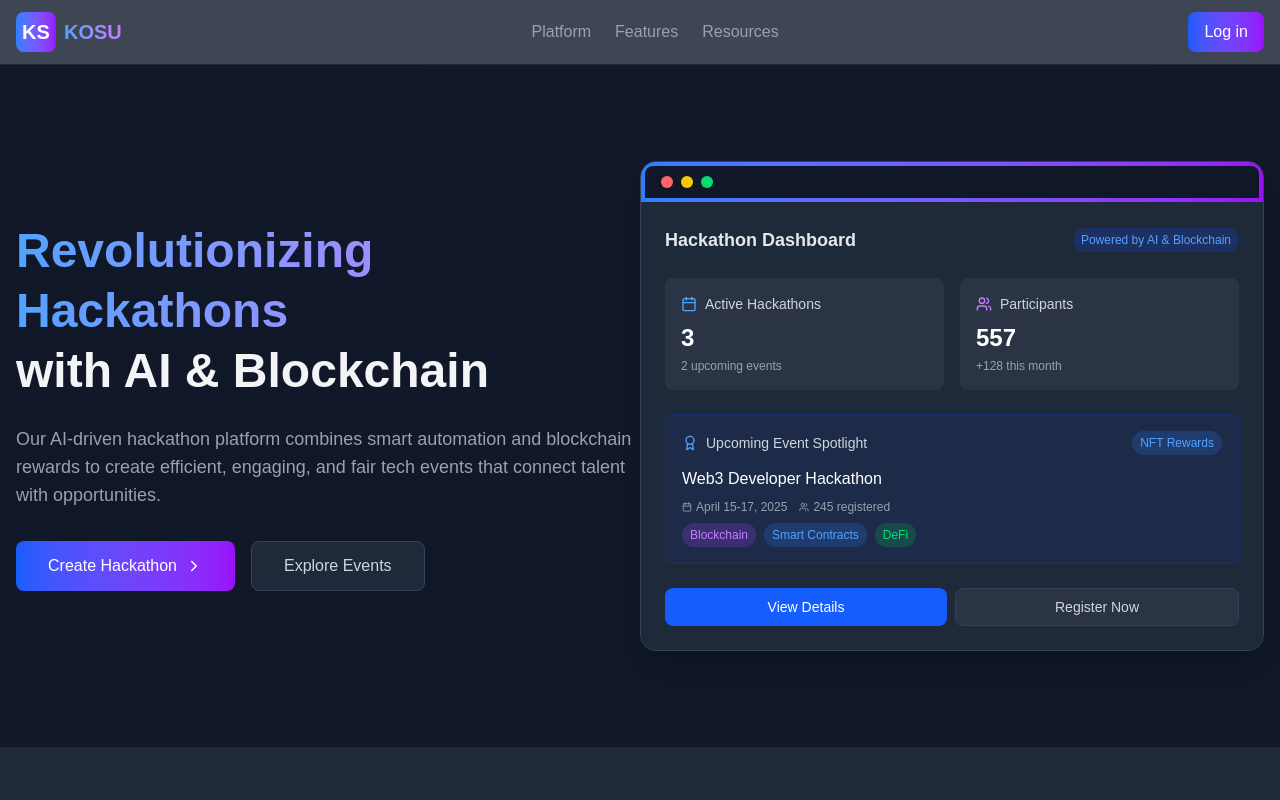
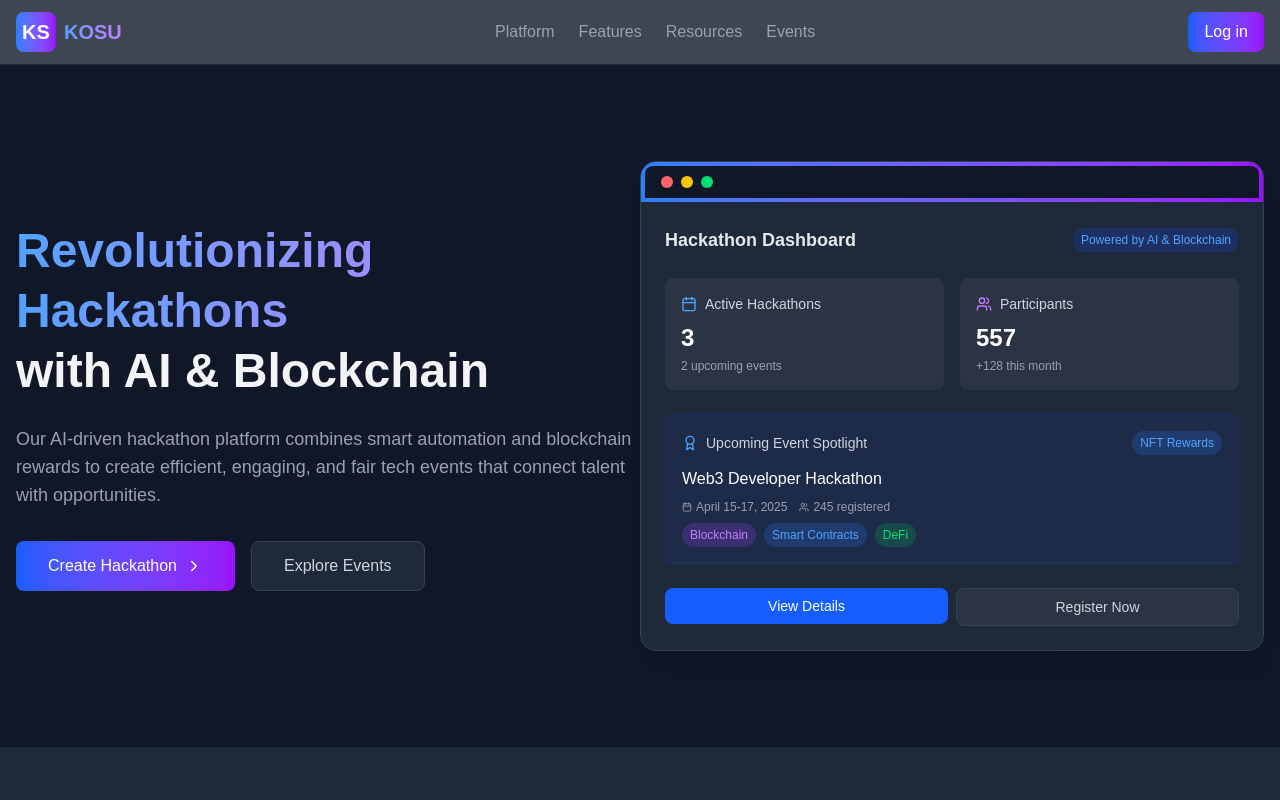
Before and after one commit to adityajha2005/kosu, a Next.js app: page / in a window 1280 px wide. Shown: the top 800 px of the page. Built offline with nearby package versions, Linux system fonts and the light colour scheme.

Commit message:
readme updated , hero and navbar fixed

```diff
--- a/src/components/Header.tsx
+++ b/src/components/Header.tsx
@@ -126,6 +126,14 @@ function Header() {
               Resources
             </Link>
           </motion.div>
+          <motion.div
+            whileHover={{ y: -2 }}
+            transition={{ type: "spring", stiffness: 400, damping: 10 }}
+          >
+            <Link href="/events" className="text-gray-400 hover:text-blue-400 font-medium">
+              Events
+            </Link>
+          </motion.div>
         </nav>
 
         <div className="hidden md:flex items-center gap-4">
@@ -197,6 +205,9 @@ function Header() {
               <Link href="/resources" className="text-gray-400 hover:text-blue-400 font-medium py-2">
                 Resources
               </Link>
+              <Link href="/events" className="text-gray-400 hover:text-blue-400 font-medium py-2">
+                Events
+              </Link>
               <div className="flex flex-col gap-4 pt-2">
                 {userAddress ? (
                   <>
--- a/src/components/Hero.tsx
+++ b/src/components/Hero.tsx
@@ -17,6 +17,7 @@ import {
   Database
 } from 'lucide-react';
 import Image from 'next/image';
+import Link from 'next/link';
 
 
 
@@ -183,6 +184,7 @@ export default function Hero() {
                       transition={{ duration: 0.3 }}
                     />
                   </motion.button>
+                  <Link href="/events">
                     <motion.button
                       className="border border-gray-700 bg-gray-800 text-gray-300 px-8 py-3 rounded-lg font-medium"
                       whileHover={{ scale: 1.05, backgroundColor: "rgba(30, 41, 59, 0.8)" }}
@@ -190,6 +192,7 @@ export default function Hero() {
                     >
                       Explore Events
                     </motion.button>
+                  </Link>
                 </motion.div>
               </div>
               <div className="md:w-1/2">
@@ -286,20 +289,24 @@ export default function Hero() {
                       animate={{ opacity: 1 }}
                       transition={{ delay: 1.6, duration: 0.5 }}
                     >
+                      <Link href="/events/web3-developer-hackathon" className="flex-1">
                         <motion.button
-                        className="flex-1 bg-blue-600 text-white px-4 py-2 rounded-lg text-sm font-medium"
+                          className="w-full bg-blue-600 text-white px-4 py-2 rounded-lg text-sm font-medium"
                           whileHover={{ scale: 1.05, backgroundColor: "#3b82f6" }}
                           whileTap={{ scale: 0.95 }}
                         >
                           View Details
                         </motion.button>
+                      </Link>
+                      <Link href="/events/web3-developer-hackathon/register" className="flex-1">
                         <motion.button
-                        className="flex-1 border border-gray-700 bg-gray-700/50 text-gray-300 px-4 py-2 rounded-lg text-sm font-medium"
+                          className="w-full border border-gray-700 bg-gray-700/50 text-gray-300 px-4 py-2 rounded-lg text-sm font-medium"
                           whileHover={{ scale: 1.05, backgroundColor: "rgba(55, 65, 81, 0.7)" }}
                           whileTap={{ scale: 0.95 }}
                         >
                           Register Now
                         </motion.button>
+                      </Link>
                     </motion.div>
                   </div>
                 </motion.div>
@@ -766,20 +773,24 @@ export default function Hero() {
                       )}
                     </div>
                     <div className="flex gap-2">
+                      <Link href={`/events/${hackathon.title.toLowerCase().replace(/ /g, '-')}`} className="flex-1">
                         <motion.button
-                        className="flex-1 bg-blue-600 text-white px-4 py-2 rounded-lg text-sm font-medium"
+                          className="w-full bg-blue-600 text-white px-4 py-2 rounded-lg text-sm font-medium"
                           whileHover={{ scale: 1.05, backgroundColor: "#3b82f6" }}
                           whileTap={{ scale: 0.95 }}
                         >
                           View Details
                         </motion.button>
+                      </Link>
+                      <Link href={`/events/${hackathon.title.toLowerCase().replace(/ /g, '-')}/register`} className="flex-1">
                         <motion.button
-                        className="flex-1 border border-gray-700 bg-gray-700/50 text-gray-300 px-4 py-2 rounded-lg text-sm font-medium"
+                          className="w-full border border-gray-700 bg-gray-700/50 text-gray-300 px-4 py-2 rounded-lg text-sm font-medium"
                           whileHover={{ scale: 1.05, backgroundColor: "rgba(55, 65, 81, 0.7)" }}
                           whileTap={{ scale: 0.95 }}
                         >
                           Register Now
                         </motion.button>
+                      </Link>
                     </div>
                   </div>
                 </motion.div>
@@ -787,6 +798,7 @@ export default function Hero() {
             </div>
 
             <div className="mt-10 text-center">
+              <Link href="/events">
                 <motion.button
                   className="bg-gradient-to-r from-blue-600 to-purple-600 text-white px-8 py-3 rounded-lg font-medium inline-flex items-center gap-2"
                   whileHover={{ scale: 1.05, boxShadow: "0 0 20px rgba(79, 70, 229, 0.6)" }}
@@ -795,6 +807,7 @@ export default function Hero() {
                   View All Hackathons
                   <ChevronRight size={18} />
                 </motion.button>
+              </Link>
             </div>
           </div>
         </section>
```
Also changed, not shown: 1 other file (tests, documents, lock files or other folders). Lines whose indentation alone changed are shown as unchanged.
